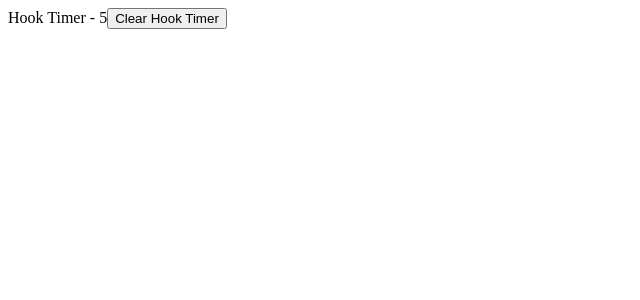
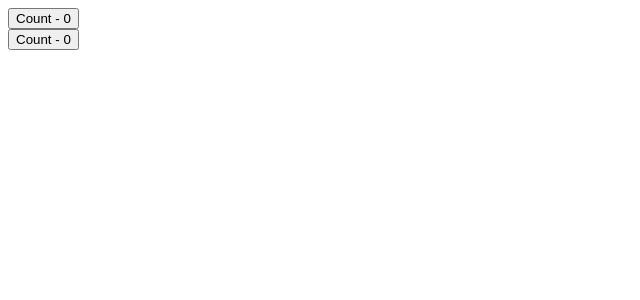
Before and after one commit to amunibf/React-Hooks-Demo-CDV2, a React (Create React App) app: page / in a window 1280 px wide. Shown: the top 300 px of the page, without its empty margins (0-640 px from the left). Built offline with nearby package versions, Linux system fonts and the light colour scheme; the HTML template or start-up script is replaced by a standard one.

Commit message:
custom hooks for changing doc title

```diff
--- a/src/App.js
+++ b/src/App.js
@@ -9,6 +9,8 @@ import Counter from './components/Counter';
 import FocusInput from './components/FocusInput';
 import ClassTimer from './components/ClassTimer';
 import HookTimer from './components/HookTimer';
+import DocTitleOne from './components/DocTitleOne';
+import DocTitleTwo from './components/DocTitleTwo';
 
 export const CountContext = React.createContext()
 
@@ -33,7 +35,9 @@ function App() {
   return (
     <CountContext.Provider value={{countState : count, countDispatch : dispatch}}>
       <div className="App">
-      <HookTimer/>
+      <DocTitleTwo/>
+      <DocTitleOne/>
+      {/* <HookTimer/> */}
       {/* <ClassTimer/> */}
       {/* <FocusInput/> */}
       {/* <Counter/> */}
--- /dev/null
+++ b/src/components/DocTitleOne.js
@@ -0,0 +1,18 @@
+import React, { useState } from 'react'
+import useDocumentTitle from '../hooks/useDocumentTitle';
+
+function DocTitleOne() {
+    const [count, setCount] = useState(0);
+
+    useDocumentTitle(count)
+/*     useEffect(()=>{
+        document.title = `Count - ${count}`
+    },[count]) */
+    return (
+        <div>
+            <button onClick={()=>setCount(count+1)}>Count - {count}</button>
+        </div>
+    )
+}
+
+export default DocTitleOne
--- /dev/null
+++ b/src/components/DocTitleTwo.js
@@ -0,0 +1,15 @@
+import React, { useState } from 'react'
+import useDocumentTitle from '../hooks/useDocumentTitle';
+
+function DocTitleTwo() {
+    const [count, setCount] = useState(0);
+
+    useDocumentTitle(count)
+    return (
+        <div>
+            <button onClick={()=>setCount(count+1)}>Count - {count}</button>
+        </div>
+    )
+}
+
+export default DocTitleTwo
--- /dev/null
+++ b/src/hooks/useDocumentTitle.js
@@ -0,0 +1,9 @@
+import {useEffect} from 'react'
+
+function useDocumentTitle(count) {
+    useEffect(()=>{
+        document.title = `Count - ${count}`
+    },[count])
+}
+
+export default useDocumentTitle
```
Also changed, not shown: chapters.txt.
